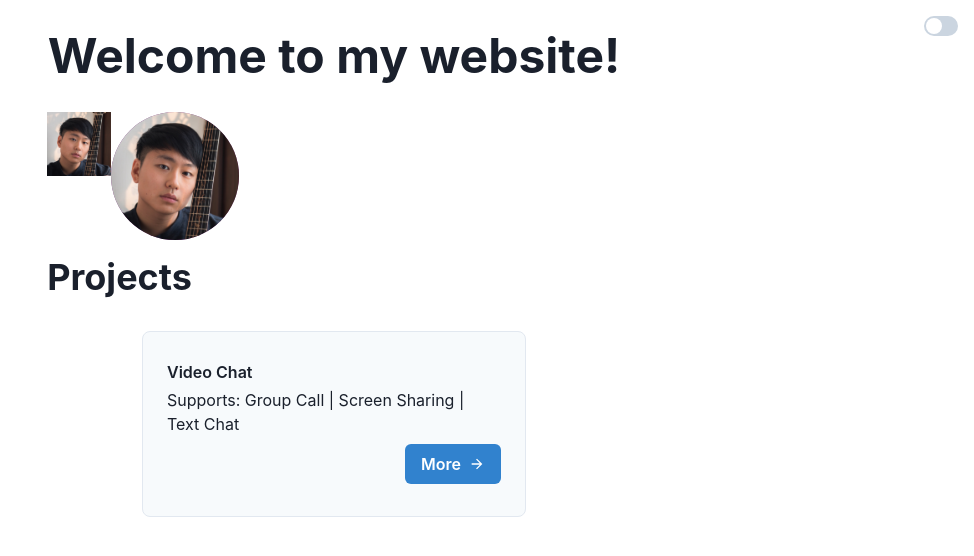
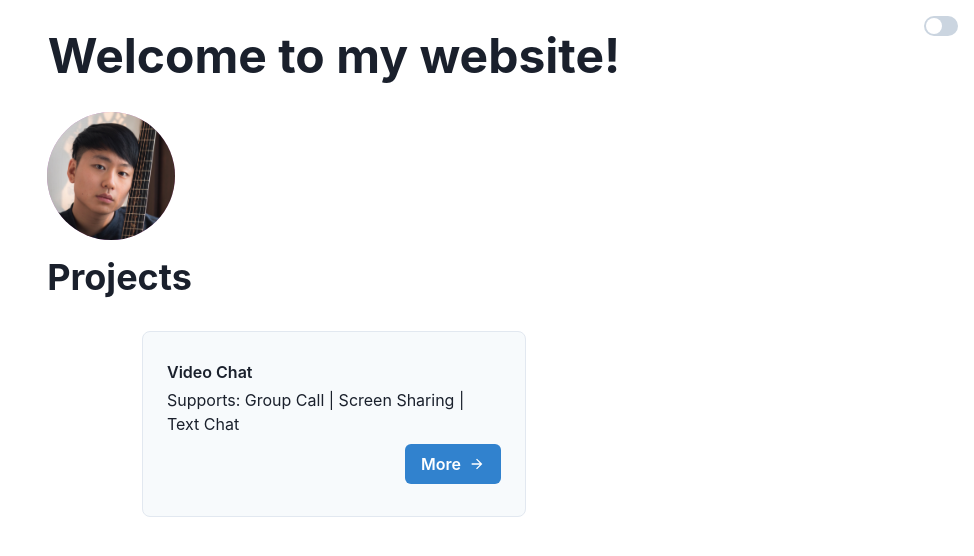
Before and after one commit to YoungeonLee/youngeonlee-frontend, a Next.js app: page / in a window 1280 px wide. Shown: the top 556 px of the page, without its empty margins (306-1280 px from the left). Built offline with nearby package versions, Linux system fonts and the light colour scheme; no server answers.

Commit message:
my initial

```diff
--- a/src/components/shared/Profile.tsx
+++ b/src/components/shared/Profile.tsx
@@ -1,12 +1,10 @@
 import { Avatar } from '@chakra-ui/avatar'
 import { Box } from '@chakra-ui/layout'
-import Image from 'next/image'
 
 export const Profile = () => {
   return (
     <Box mx="auto">
-      <Image src="/profile.jpg" alt="me" width="64" height="64" />
-      <Avatar size="2xl" name="Segun Adebayo" src="/profile.jpg" />
+      <Avatar size="2xl" name="Youngeon Lee" src="/profile.jpg" />
     </Box>
   )
 }
```
